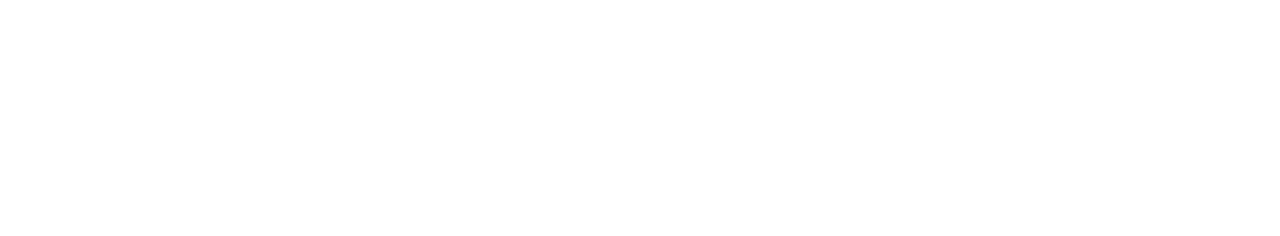
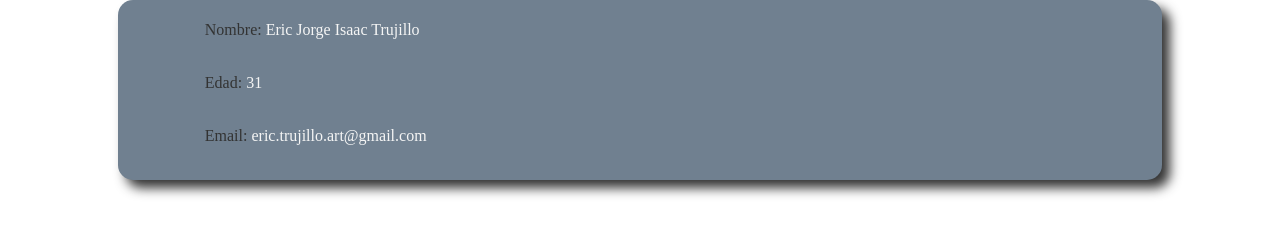
Before and after one commit to Airy-Dev6/gitParte2, a plain HTML site: page index.html in a window 1280 px wide. Drawn offline with Linux system fonts and the light colour scheme.

Commit message:
Card Eric

```diff
--- a/css/style.css
+++ b/css/style.css
@@ -0,0 +1,29 @@
+body{
+    margin: 0px;
+    width: 100vw;
+    height: 100vh;
+}
+.card-data{
+    display: flex;
+    flex-direction: column;
+    margin: auto;
+    width: 80vw;
+    height: 20vh;
+    background-color: slategrey;
+    border-radius: 15px;
+    padding: 10px;
+    box-shadow: 8px 8px 12px #333;
+}
+
+div .items{
+    width: 85%;
+    height: 20%;
+    /*background-color: gray;*/
+    margin: auto;
+    padding: 10px;
+    color: whitesmoke;
+}
+div .items span{
+    background-color: none;
+    color: #333;
+}
--- a/index.html
+++ b/index.html
@@ -3,10 +3,14 @@
 <head>
     <meta charset="UTF-8">
     <meta name="viewport" content="width=device-width, initial-scale=1.0">
-    <link rel="stylesheet" href="/gitParte2/css/style.css">
+    <link rel="stylesheet" href="/css/style.css">
     <title>Document</title>
 </head>
 <body>
-
+    <div class="card-data">
+        <p class="items"><span>Nombre:</span> Eric Jorge Isaac Trujillo</p>
+        <p class="items"><span>Edad:</span> 31</p>
+        <p class="items"><span>Email:</span> eric.trujillo.art@gmail.com</p>
+    </div>
 </body>
 </html>
```
